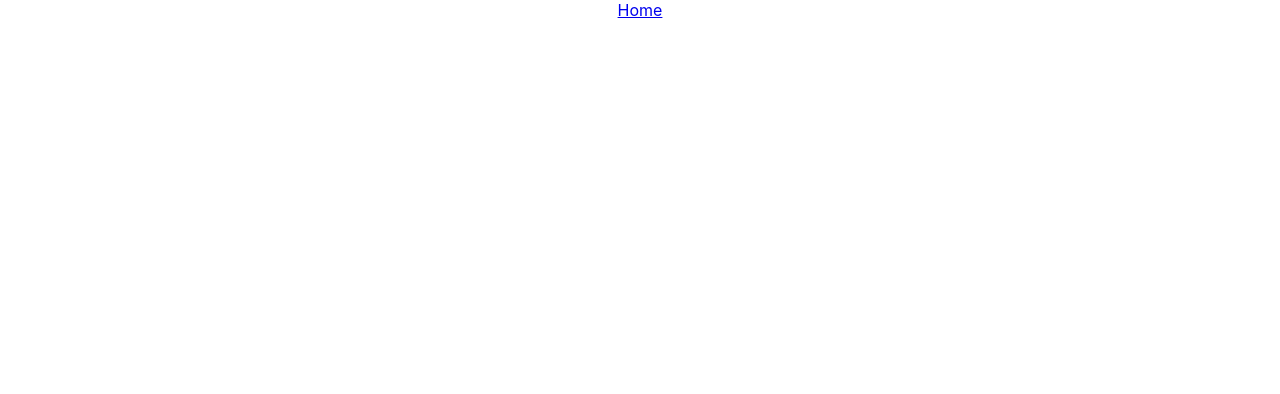
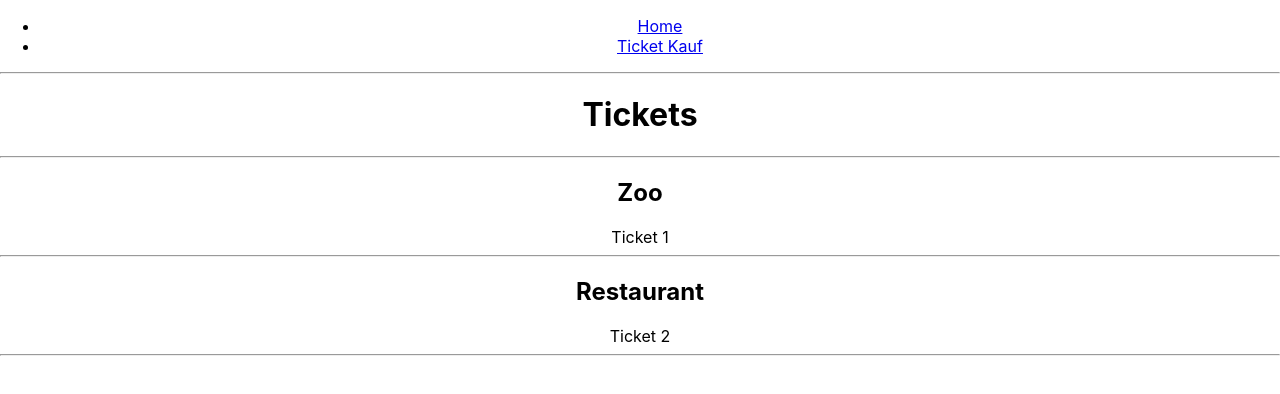
Before and after one commit to noahg09/ZooApp, a React (Create React App) app: page /ticketKauf in a window 1280 px wide. Before the commit this address had no page. Shown: the top 394 px of the page. Built offline with nearby package versions, Linux system fonts and the light colour scheme.

Commit message:
Ticket siite die erste Schritt gmacht

```diff
--- a/src/App.js
+++ b/src/App.js
@@ -1,14 +1,20 @@
 import './App.css';
 import {BrowserRouter, Link, Route, Routes} from 'react-router-dom';
 import Home from "./components/home/home";
+import TicketKauf from "./components/home/ticketKauf";
 
 function App() {
     return (
         <div className="App">
             <BrowserRouter>
-                <Link to={'/home'}>Home</Link>
+                <ul>
+                    <li><Link to={'/home'}>Home</Link></li>
+                    <li><Link to={'/ticketKauf'}>Ticket Kauf</Link></li>
+                </ul>
+
                 <Routes>
                     <Route path={'home'} element={<Home/>}/>
+                    <Route path={'ticketKauf'} element={<TicketKauf/>}/>
                 </Routes>
             </BrowserRouter>
         </div>
--- a/src/components/home/ticketKauf.css
+++ b/src/components/home/ticketKauf.css
@@ -0,0 +1,3 @@
+details > summary {
+    list-style: none;
+}
--- a/src/components/home/ticketKauf.js
+++ b/src/components/home/ticketKauf.js
@@ -0,0 +1,35 @@
+import "./ticketKauf.css"
+function TicketKauf(){
+    return(
+        <div>
+        <header>
+            <hr></hr>
+            <h1>Tickets</h1>
+            <hr></hr>
+        </header>
+        <body>
+        <div>
+            <h2>Zoo</h2>
+            <details>
+                <summary>
+                    Ticket 1
+                </summary>
+                <img src="../../images/img.png"/>
+            </details>
+            <hr></hr>
+        </div>
+        <div>
+            <h2>Restaurant</h2>
+            <details>
+                <summary>
+                    Ticket 2
+                </summary>
+                TICKETS
+            </details>
+            <hr></hr>
+        </div>
+        </body>
+        </div>
+    );
+}
+export default TicketKauf
```
Also changed, not shown: src/images/img.png (added).
